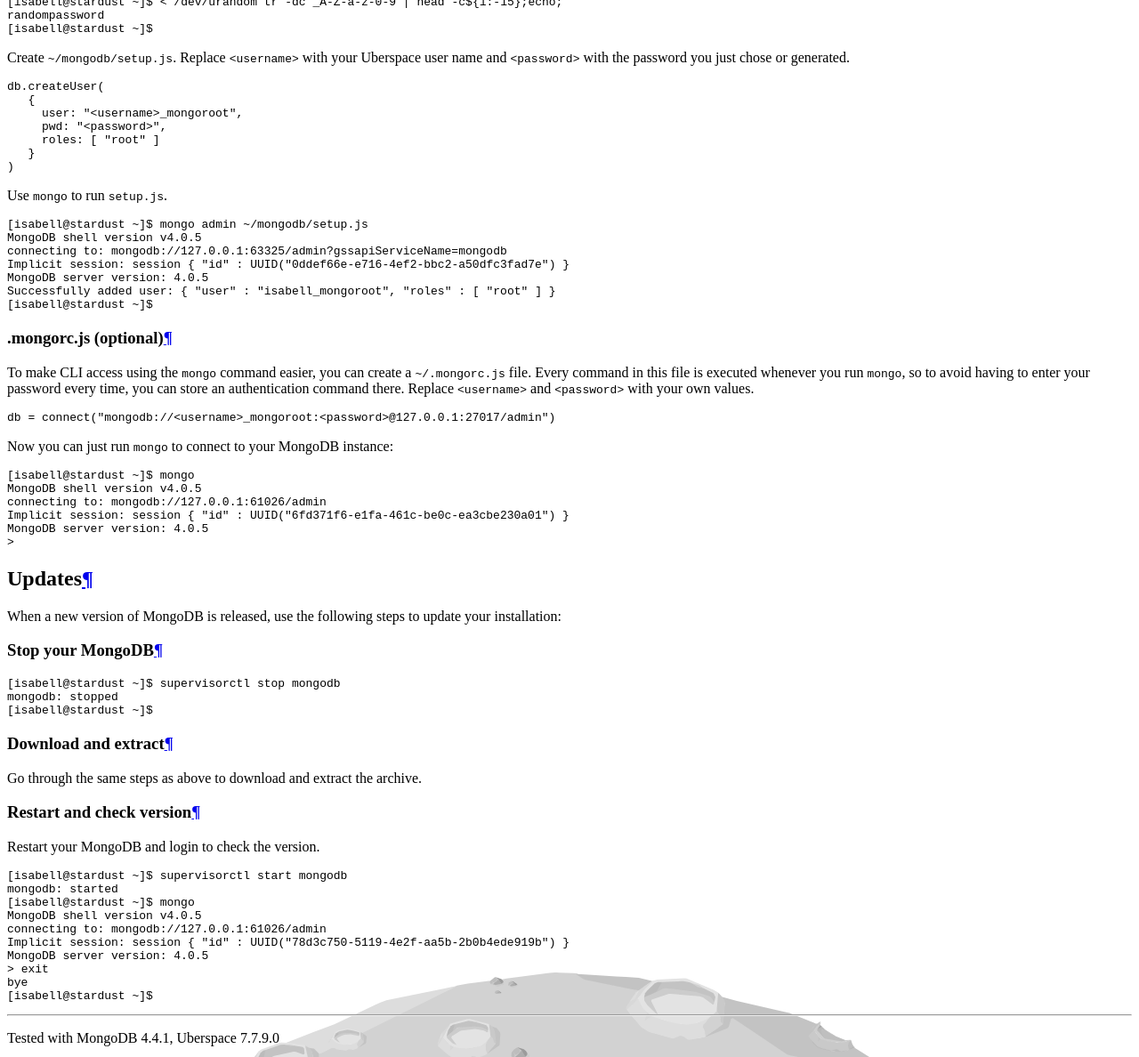
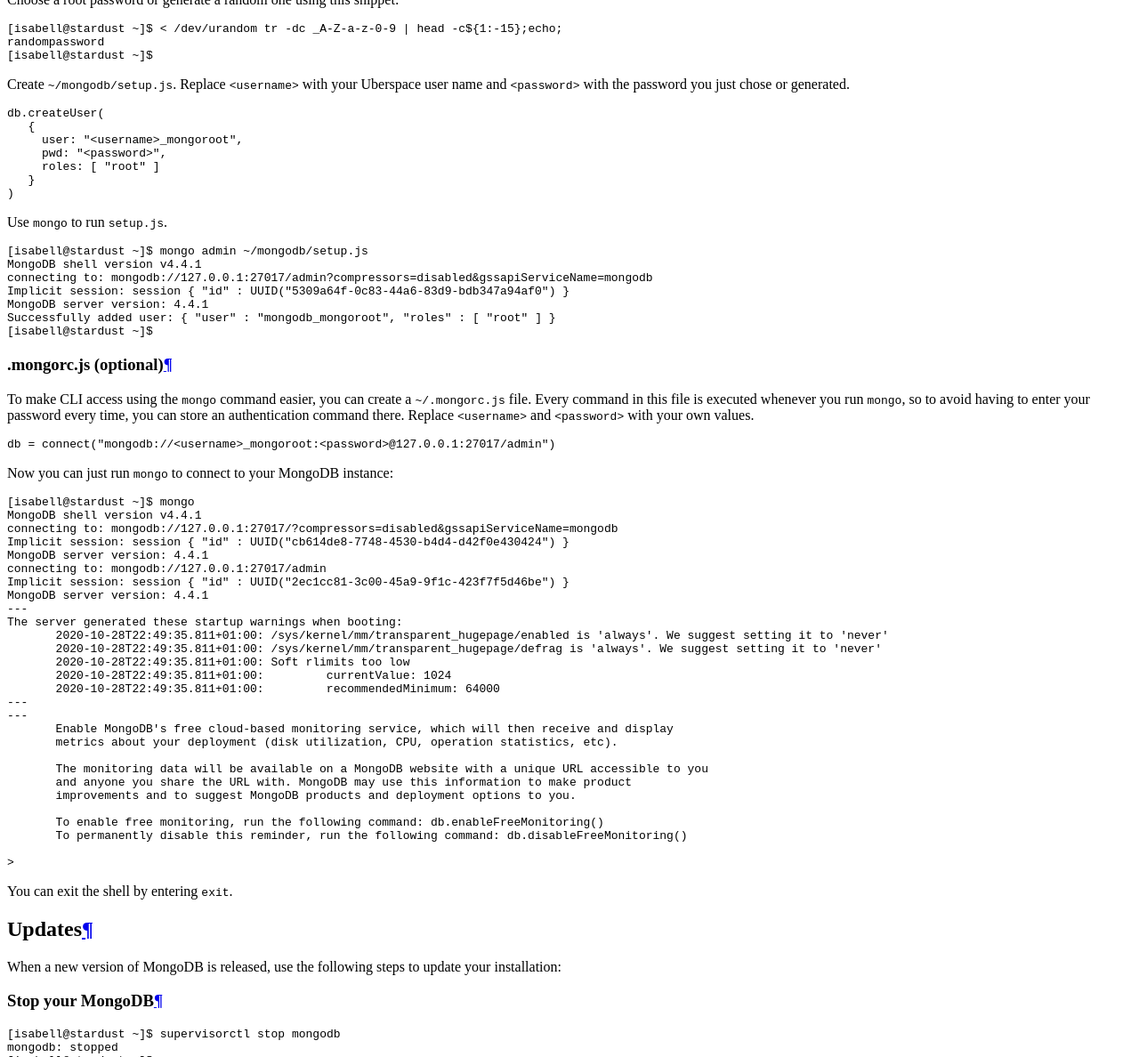
Before and after one commit to Uberspace/lab, a Sphinx documentation site: the page built from source/guide_mongodb.rst, in a window 1280 px wide and 1400 px high, scrolled down 5929 px, cut to the strip 0-1188 px from the top of the window. Shown: the whole strip at 89% size. Built offline with Sphinx 7.4.7 and the Read the Docs theme 2.0.0, drawn with Linux system fonts in a browser that asks for light colours; some of the changed text lies outside the part shown.

Commit message:
Tested on fresh accout, updated console output

```diff
--- a/source/guide_mongodb.rst
+++ b/source/guide_mongodb.rst
@@ -40,20 +40,19 @@
 
 .. code-block:: bash
 
- [isabell@stardust ~]$ wget -O ~/mongodb.tgz https://fastdl.mongodb.org/linux/mongodb-linux-x86_64-rhel70-4.0.5.tgz
- --2019-01-05 17:15:54--  https://fastdl.mongodb.org/linux/mongodb-linux-x86_64-rhel70-4.0.5.tgz
- Resolving fastdl.mongodb.org (fastdl.mongodb.org)... 13.35.198.38, 13.35.198.45, 13.35.198.57, ...
- Connecting to fastdl.mongodb.org (fastdl.mongodb.org)|13.35.198.38|:443... connected.
+ [isabell@stardust ~]$ wget -O ~/mongodb.tgz https://fastdl.mongodb.org/linux/mongodb-linux-x86_64-rhel70-4.4.1.tgz
+ --2020-10-28 22:40:46--  https://fastdl.mongodb.org/linux/mongodb-linux-x86_64-rhel70-4.4.1.tgz
+ Resolving fastdl.mongodb.org (fastdl.mongodb.org)... 99.86.2.52, 99.86.2.36, 99.86.2.55, ...
+ Connecting to fastdl.mongodb.org (fastdl.mongodb.org)|99.86.2.52|:443... connected.
  HTTP request sent, awaiting response... 200 OK
- Length: 88063053 (84M) [application/x-gzip]
- Saving to: /home/isabell/mongodb.tgz’
+ Length: 71253687 (68M) [application/gzip]
+ Saving to: ‘/home/isabell/mongodb.tgz’
 
- 100%[=============================================================>] 88,063,053  27.9MB/s   in 3.0s
+ 100%[==============================================================================================================================>] 71.253.687  22,9MB/s   in 3,0s
 
- 2019-01-05 17:15:57 (27.9 MB/s) - ‘/home/isabell/mongodb.tgz’ saved [88063053/88063053]
+ 2020-10-28 22:40:49 (22,9 MB/s) - ‘/home/isabell/mongodb.tgz’ saved [71253687/71253687]
+
  [isabell@stardust ~]$
-
-
 
 Extract the archive
 -------------------
@@ -63,10 +62,10 @@
 .. code-block:: bash
 
  [isabell@stardust ~]$ tar xfv mongodb.tgz mongo*/bin/ --strip-components=1
+ mongodb-linux-x86_64-rhel70-4.4.1/bin/install_compass
+ mongodb-linux-x86_64-rhel70-4.4.1/bin/mongo
  mongodb-linux-x86_64-rhel70-4.4.1/bin/mongod
  mongodb-linux-x86_64-rhel70-4.4.1/bin/mongos
- mongodb-linux-x86_64-rhel70-4.4.1/bin/mongo
- mongodb-linux-x86_64-rhel70-4.4.1/bin/install_compass
  [isabell@stardust ~]$
 
 You can now delete the archive:
@@ -84,16 +83,17 @@
 .. code-block:: bash
 
  [isabell@stardust ~]$ wget -O ~/mongodb_tools.tgz https://fastdl.mongodb.org/tools/db/mongodb-database-tools-rhel70-x86_64-100.2.0.tgz
- --2019-01-05 17:15:54--  https://fastdl.mongodb.org/tools/db/mongodb-database-tools-rhel70-x86_64-100.2.0.tgz
- Resolving fastdl.mongodb.org (fastdl.mongodb.org)... 13.35.198.38, 13.35.198.45, 13.35.198.57, ...
- Connecting to fastdl.mongodb.org (fastdl.mongodb.org)|13.35.198.38|:443... connected.
+ --2020-10-28 22:44:20--  https://fastdl.mongodb.org/tools/db/mongodb-database-tools-rhel70-x86_64-100.2.0.tgz
+ Resolving fastdl.mongodb.org (fastdl.mongodb.org)... 99.86.2.50, 99.86.2.52, 99.86.2.55, ...
+ Connecting to fastdl.mongodb.org (fastdl.mongodb.org)|99.86.2.50|:443... connected.
  HTTP request sent, awaiting response... 200 OK
- Length: 88063053 (84M) [application/x-gzip]
- Saving to: /home/isabell/mongodb_tools.tgz’
+ Length: 67141659 (64M) [binary/octet-stream]
+ Saving to: ‘/home/isabell/mongodb_tools.tgz’
 
- 100%[=============================================================>] 88,063,053  27.9MB/s   in 3.0s
+ 100%[==============================================================================================================================>] 67.141.659  41,3MB/s   in 1,5s
 
- 2019-01-05 17:15:57 (27.9 MB/s) - ‘/home/isabell/mongodb_tools.tgz’ saved [88063053/88063053]
+ 2020-10-28 22:44:22 (41,3 MB/s) - ‘/home/isabell/mongodb_tools.tgz’ saved [67141659/67141659]
+
  [isabell@stardust ~]$
 
 
@@ -188,11 +188,11 @@
  :emphasize-lines: 1
 
  [isabell@stardust ~]$ mongo admin ~/mongodb/setup.js
- MongoDB shell version v4.0.5
- connecting to: mongodb://127.0.0.1:63325/admin?gssapiServiceName=mongodb
- Implicit session: session { "id" : UUID("0ddef66e-e716-4ef2-bbc2-a50dfc3fad7e") }
- MongoDB server version: 4.0.5
- Successfully added user: { "user" : "isabell_mongoroot", "roles" : [ "root" ] }
+ MongoDB shell version v4.4.1
+ connecting to: mongodb://127.0.0.1:27017/admin?compressors=disabled&gssapiServiceName=mongodb
+ Implicit session: session { "id" : UUID("5309a64f-0c83-44a6-83d9-bdb347a94af0") }
+ MongoDB server version: 4.4.1
+ Successfully added user: { "user" : "mongodb_mongoroot", "roles" : [ "root" ] }
  [isabell@stardust ~]$
 
 .mongorc.js (optional)
@@ -209,11 +209,35 @@
 .. code-block:: none
 
  [isabell@stardust ~]$ mongo
- MongoDB shell version v4.0.5
- connecting to: mongodb://127.0.0.1:61026/admin
- Implicit session: session { "id" : UUID("6fd371f6-e1fa-461c-be0c-ea3cbe230a01") }
- MongoDB server version: 4.0.5
+ MongoDB shell version v4.4.1
+ connecting to: mongodb://127.0.0.1:27017/?compressors=disabled&gssapiServiceName=mongodb
+ Implicit session: session { "id" : UUID("cb614de8-7748-4530-b4d4-d42f0e430424") }
+ MongoDB server version: 4.4.1
+ connecting to: mongodb://127.0.0.1:27017/admin
+ Implicit session: session { "id" : UUID("2ec1cc81-3c00-45a9-9f1c-423f7f5d46be") }
+ MongoDB server version: 4.4.1
+ ---
+ The server generated these startup warnings when booting:
+        2020-10-28T22:49:35.811+01:00: /sys/kernel/mm/transparent_hugepage/enabled is 'always'. We suggest setting it to 'never'
+        2020-10-28T22:49:35.811+01:00: /sys/kernel/mm/transparent_hugepage/defrag is 'always'. We suggest setting it to 'never'
+        2020-10-28T22:49:35.811+01:00: Soft rlimits too low
+        2020-10-28T22:49:35.811+01:00:         currentValue: 1024
+        2020-10-28T22:49:35.811+01:00:         recommendedMinimum: 64000
+ ---
+ ---
+        Enable MongoDB's free cloud-based monitoring service, which will then receive and display
+        metrics about your deployment (disk utilization, CPU, operation statistics, etc).
+
+        The monitoring data will be available on a MongoDB website with a unique URL accessible to you
+        and anyone you share the URL with. MongoDB may use this information to make product
+        improvements and to suggest MongoDB products and deployment options to you.
+
+        To enable free monitoring, run the following command: db.enableFreeMonitoring()
+        To permanently disable this reminder, run the following command: db.disableFreeMonitoring()
+
  >
+
+You can exit the shell by entering ``exit``.
 
 Updates
 =======
@@ -245,10 +269,32 @@
  [isabell@stardust ~]$ supervisorctl start mongodb
  mongodb: started
  [isabell@stardust ~]$ mongo
- MongoDB shell version v4.0.5
- connecting to: mongodb://127.0.0.1:61026/admin
- Implicit session: session { "id" : UUID("78d3c750-5119-4e2f-aa5b-2b0b4ede919b") }
- MongoDB server version: 4.0.5
+ MongoDB shell version v4.4.1
+ connecting to: mongodb://127.0.0.1:27017/?compressors=disabled&gssapiServiceName=mongodb
+ Implicit session: session { "id" : UUID("cb614de8-7748-4530-b4d4-d42f0e430424") }
+ MongoDB server version: 4.4.1
+ connecting to: mongodb://127.0.0.1:27017/admin
+ Implicit session: session { "id" : UUID("2ec1cc81-3c00-45a9-9f1c-423f7f5d46be") }
+ MongoDB server version: 4.4.1
+ ---
+ The server generated these startup warnings when booting:
+        2020-10-28T22:49:35.811+01:00: /sys/kernel/mm/transparent_hugepage/enabled is 'always'. We suggest setting it to 'never'
+        2020-10-28T22:49:35.811+01:00: /sys/kernel/mm/transparent_hugepage/defrag is 'always'. We suggest setting it to 'never'
+        2020-10-28T22:49:35.811+01:00: Soft rlimits too low
+        2020-10-28T22:49:35.811+01:00:         currentValue: 1024
+        2020-10-28T22:49:35.811+01:00:         recommendedMinimum: 64000
+ ---
+ ---
+        Enable MongoDB's free cloud-based monitoring service, which will then receive and display
+        metrics about your deployment (disk utilization, CPU, operation statistics, etc).
+
+        The monitoring data will be available on a MongoDB website with a unique URL accessible to you
+        and anyone you share the URL with. MongoDB may use this information to make product
+        improvements and to suggest MongoDB products and deployment options to you.
+
+        To enable free monitoring, run the following command: db.enableFreeMonitoring()
+        To permanently disable this reminder, run the following command: db.disableFreeMonitoring()
+
  > exit
  bye
  [isabell@stardust ~]$
```
Also changed, not shown: source/guide_wekan.rst (added).
